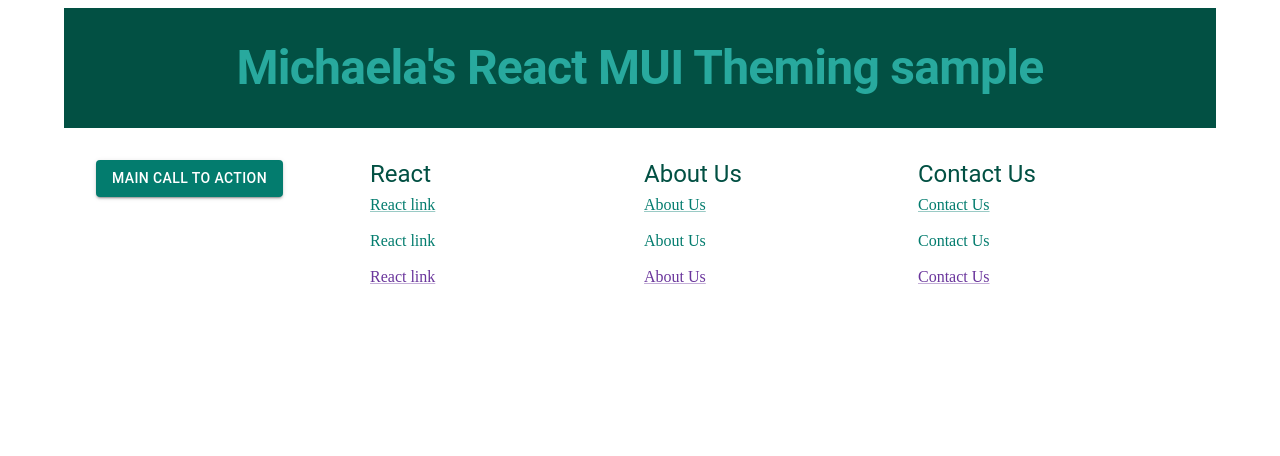
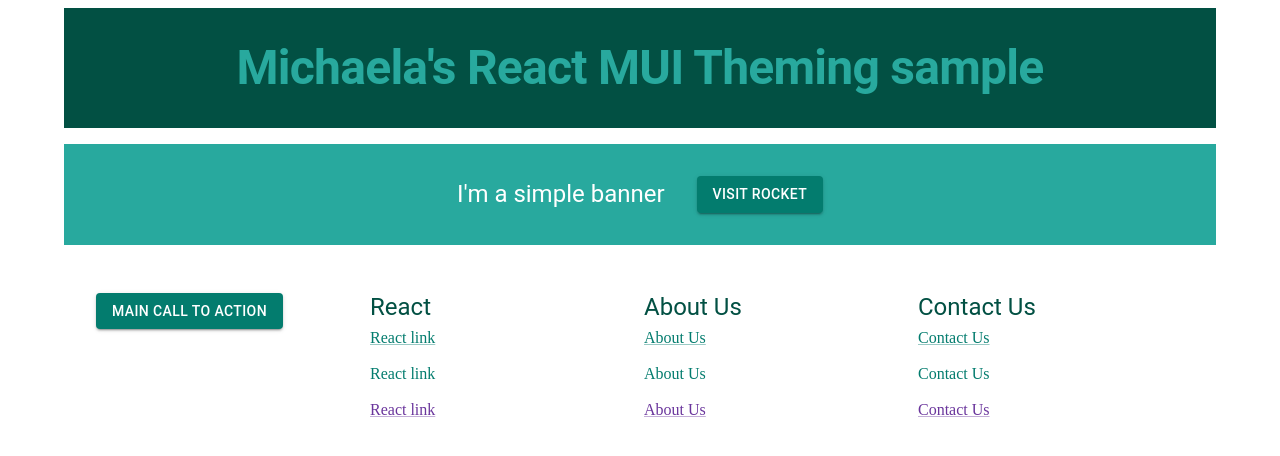
Before and after one commit to Michaela-Davis/react_advanced-mui-theming, a React (Create React App) app: page / in a window 1280 px wide. Shown: the top 456 px of the page. Built offline with nearby package versions, Linux system fonts and the light colour scheme.

Commit message:
create BannerSimple

```diff
--- a/src/App.js
+++ b/src/App.js
@@ -5,6 +5,7 @@ import { ThemeProvider, createTheme } from '@mui/material/styles';
 import designTokens from './design-tokens.json'
 import { Footer } from './footer/footer'
 import { Header } from './header/header'
+import { BannerSimple } from './banner/banner-simple';
 
 const theme = createTheme({
   palette: {
@@ -54,14 +55,13 @@ const theme = createTheme({
 function App() {
   return (
     <ThemeProvider theme={theme}>
-      <Container sx={{
-        backgroundColor: 'custom.backgroundColor',
-      }}>
+      <Container>
 
         <Header></Header>
 
         <Box component="main">
           <Card></Card>
+          <BannerSimple></BannerSimple>
         </Box>
 
         <Footer></Footer>
--- /dev/null
+++ b/src/banner/banner-simple-data.json
@@ -0,0 +1,4 @@
+{
+  "bannerText": "I'm a simple banner",
+  "buttonText": "Visit Rocket"
+}
--- /dev/null
+++ b/src/banner/banner-simple.js
@@ -0,0 +1,38 @@
+import React from 'react';
+import { Box, Button, Typography } from '@mui/material';
+
+import fakeData from './banner-simple-data.json';
+
+
+export function BannerSimple() {
+
+  return (
+    <>
+      { fakeData.bannerText &&
+        <Box
+          sx={{
+            margin: '1em 0',
+            padding: '2em',
+            backgroundColor: 'primary.light',
+            display: 'flex',
+            alignItems: 'center',
+            justifyContent: 'center',
+            gap: 4,
+          }}>
+          <Typography variant="h3" sx={{ color: 'primary.contrastText'}}>{ fakeData.bannerText }</Typography>
+          <Button
+            variant="contained"
+            color="primary"
+            href='https://www.rocketcompanies.com/' target="_blank" rel="noopener"
+            sx={{
+              gridRow: '1 / -1',
+              alignSelf: 'start',
+              justifySelf: "start"
+            }}>
+          { fakeData.buttonText }
+          </Button>
+        </Box>
+      }
+    </>
+  );
+}
```
